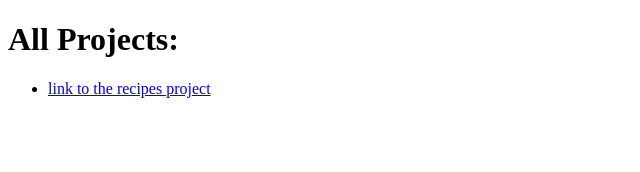
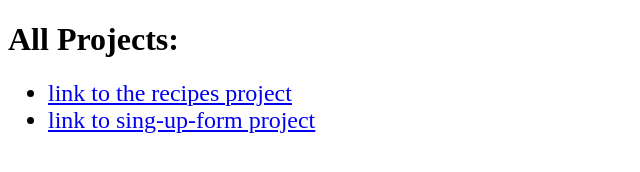
Before and after one commit to makcimishevskih/theodinproject, a plain HTML site: page index.html in a window 1280 px wide. Shown: the whole page, without its empty margins (0-640 px from the left). Drawn offline with Linux system fonts and the light colour scheme.

Commit message:
add:link to sign-up-form

```diff
--- a/index.html
+++ b/index.html
@@ -4,6 +4,11 @@
     <meta charset="UTF-8">
     <meta name="viewport" content="width=device-width, initial-scale=1.0">
     <title>Mail page for all projects</title>
+    <style>
+        li {
+            font-size: 24px;
+        }
+    </style>
 </head>
 <body>
     <h1>All Projects:</h1>
@@ -11,6 +16,9 @@
         <li>
             <a href="./odin-recipes/index.html">link to the recipes project</a>
         </li>
+        <li>
+            <a href="./sing-up-form/index.html">link to sing-up-form project</a>
+        </li>
     </ul>
 </body>
 </html>
```
